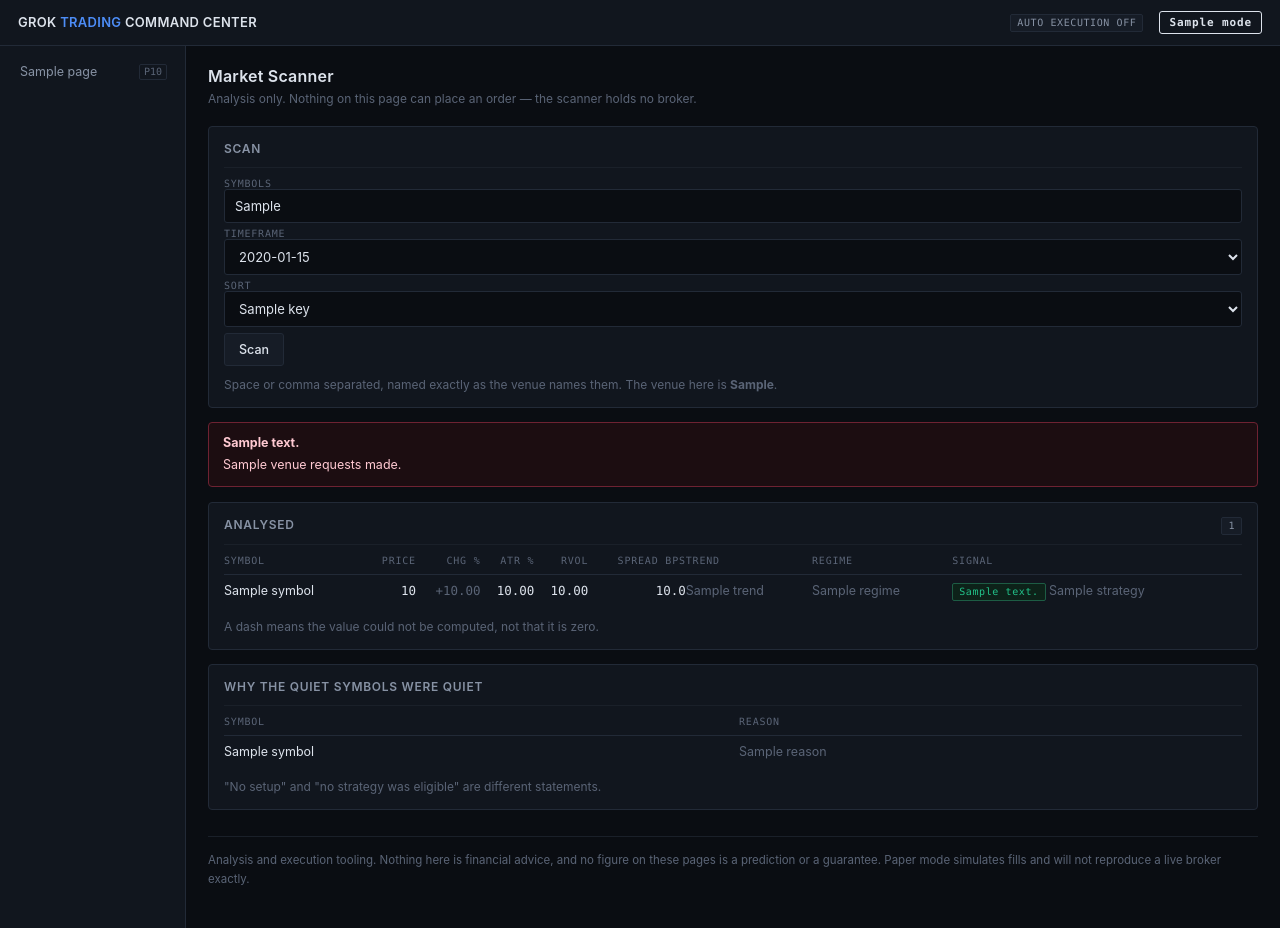
After one commit to JohnnyBizz/GateKeeper, a Python web app: template gtcc/src/gtcc/web/templates/scanner.html in a window 1280 px wide. The commit adds this page. Run offline with Jinja, Linux system fonts and the light colour scheme; the template is opened without the code that fills it: most values are stand-ins (such as "Sample title", 1, 10 or a date in 2020).

Commit message:
Scanner and Journal pages, where the gaps are as visible as the data
Both engines existed and neither had a screen. The pages were routed and
said "the engine behind this arrives in Phase 2", which stopped being
true two commits ago.

The scanner page gives the "not analysed" rows their own panel, under a
heading saying in words that they are not findings about those symbols,
with the reason for each. A scanner screen showing only the symbols it
managed to read would be the most misleading thing in the platform: a
short list looks like a quiet market rather than like a venue that
refused nine requests. The analysed table prints a dash for anything it
could not compute, with a line saying a dash is not a zero.

The journal page leads with counts per outcome, so refusals being kept is
visible rather than something to take on trust, and filters to them in
one click. With no database behind the deployment it says there is no
journal — an empty table would read as "nothing was traded", which is a
claim about trading rather than about configuration.

The navigation badge was keyed off the phase number, so a page kept
advertising "P2" after its engine shipped and a working page looked
unbuilt. PAGES now carries whether the page is built, the badge reads
that, and a test counts the remaining badges so this cannot rot quietly
again. The test that used /scanner as its example of an unbuilt page now
points at /agents, with a comment saying why it moved.

569 tests, 58 CI invariants.

Co-Authored-By: Claude Opus 5 <noreply@anthropic.com>
Claude-Session: https://claude.ai/code/session_01PTLsVcmo5YPrQ4V4ohXFHq

```diff
--- a/gtcc/src/gtcc/web/templates/base.html
+++ b/gtcc/src/gtcc/web/templates/base.html
@@ -17,10 +17,10 @@
 </header>
 <div class="shell">
   <nav class="side">
-    {% for key, href, label, phase in pages %}
+    {% for key, href, label, phase, built in pages %}
     <a href="{{ href }}" class="{{ 'active' if active == key else '' }}">
       <span>{{ label }}</span>
-      {% if phase > 1 %}<span class="phase">P{{ phase }}</span>{% endif %}
+      {% if not built %}<span class="phase">P{{ phase }}</span>{% endif %}
     </a>
     {% endfor %}
   </nav>
--- /dev/null
+++ b/gtcc/src/gtcc/web/templates/scanner.html
@@ -0,0 +1,139 @@
+{% extends "base.html" %}
+{% block title %}Market Scanner — {{ app_name }}{% endblock %}
+{% block content %}
+<h1>Market Scanner</h1>
+<p class="subtitle">
+  Analysis only. Nothing on this page can place an order — the scanner holds no
+  broker.
+</p>
+
+<div class="panel">
+  <div class="panel-head"><h2>Scan</h2></div>
+  <form method="get" action="/scanner" class="scanform">
+    <label>Symbols
+      <input type="text" name="symbols" value="{{ symbols_raw }}"
+             placeholder="EUR_USD GBP_USD BTCUSDT" size="48">
+    </label>
+    <label>Timeframe
+      <select name="timeframe">
+        {% for tf in timeframes %}
+        <option value="{{ tf }}" {{ 'selected' if tf == timeframe else '' }}>{{ tf }}</option>
+        {% endfor %}
+      </select>
+    </label>
+    <label>Sort
+      <select name="sort">
+        {% for key in sort_keys %}
+        <option value="{{ key }}" {{ 'selected' if key == sort else '' }}>{{ key }}</option>
+        {% endfor %}
+      </select>
+    </label>
+    <button type="submit">Scan</button>
+  </form>
+  <p class="subtitle" style="margin:10px 0 0">
+    Space or comma separated, named exactly as the venue names them. The venue
+    here is <strong>{{ data_adapter }}</strong>.
+  </p>
+</div>
+
+{% if result is none %}
+<div class="panel" style="margin-top:14px">
+  <div class="empty">
+    <strong>Nothing scanned yet</strong>
+    Enter symbols above. This panel stays empty rather than showing a sample
+    list that could be mistaken for a reading of the market.
+  </div>
+</div>
+{% else %}
+
+<div class="banner {{ 'warn' if result.truncated else '' }}" style="margin-top:14px">
+  <strong>{{ result.summary() }}</strong>
+  {{ result.requests_made }} venue request{{ '' if result.requests_made == 1 else 's' }} made.
+</div>
+
+<div class="panel" style="margin-top:14px">
+  <div class="panel-head">
+    <h2>Analysed</h2><span class="tag">{{ result.analysed | length }}</span>
+  </div>
+  {% if result.analysed %}
+  <table>
+    <thead><tr>
+      <th>Symbol</th><th class="r">Price</th><th class="r">Chg %</th><th class="r">ATR %</th>
+      <th class="r">RVol</th><th class="r">Spread bps</th><th>Trend</th><th>Regime</th><th>Signal</th>
+    </tr></thead>
+    <tbody>
+    {% for row in rows %}
+      <tr>
+        <td>{{ row.symbol }}</td>
+        <td class="r num">{{ row.price if row.price is not none else '—' }}</td>
+        <td class="r num {{ 'pos' if row.change_pct and row.change_pct > 0 else ('neg' if row.change_pct and row.change_pct < 0 else 'muted') }}">
+          {{ '{:+,.2f}'.format(row.change_pct) if row.change_pct is not none else '—' }}</td>
+        <td class="r num">{{ '{:,.2f}'.format(row.atr_pct) if row.atr_pct is not none else '—' }}</td>
+        <td class="r num">{{ '{:,.2f}'.format(row.relative_volume) if row.relative_volume is not none else '—' }}</td>
+        <td class="r num">{{ '{:,.1f}'.format(row.spread_bps) if row.spread_bps is not none else '—' }}</td>
+        <td class="muted">{{ row.trend if row.trend is not none else '—' }}</td>
+        <td class="muted">{{ row.regime if row.regime is not none else 'unknown' }}</td>
+        <td>
+          {% if row.signal %}
+          <span class="tag ok">{{ row.signal.decision }}</span>
+          <span class="muted">{{ row.signal.strategy }}</span>
+          {% else %}<span class="muted">—</span>{% endif %}
+        </td>
+      </tr>
+      {% if row.status == 'DEGRADED' and row.detail %}
+      <tr><td colspan="9" class="muted" style="padding-top:0">
+        <span class="tag warn">DEGRADED</span> {{ row.detail }}</td></tr>
+      {% endif %}
+    {% endfor %}
+    </tbody>
+  </table>
+  <p class="subtitle" style="margin:10px 0 0">
+    A dash means the value could not be computed, not that it is zero.
+  </p>
+  {% else %}
+  <div class="empty"><strong>Nothing was analysed</strong>Every symbol is accounted for below.</div>
+  {% endif %}
+</div>
+
+{% if result.not_analysed %}
+<div class="panel" style="margin-top:14px">
+  <div class="panel-head">
+    <h2>Not analysed</h2><span class="tag warn">{{ result.not_analysed | length }}</span>
+  </div>
+  <p class="subtitle" style="margin:0 0 10px">
+    These are <strong>not findings about these symbols</strong>. Each one is a
+    reason the scanner could not form a view.
+  </p>
+  <table>
+    <thead><tr><th>Symbol</th><th>Status</th><th>Why</th></tr></thead>
+    <tbody>
+    {% for row in result.not_analysed %}
+      <tr>
+        <td>{{ row.symbol }}</td>
+        <td><span class="tag {{ 'bad' if row.status in ('FAILED',) else 'warn' }}">{{ row.status }}</span></td>
+        <td class="muted">{{ row.detail }}</td>
+      </tr>
+    {% endfor %}
+    </tbody>
+  </table>
+</div>
+{% endif %}
+
+{% if silent %}
+<div class="panel" style="margin-top:14px">
+  <div class="panel-head"><h2>Why the quiet symbols were quiet</h2></div>
+  <table>
+    <thead><tr><th>Symbol</th><th>Reason</th></tr></thead>
+    <tbody>
+    {% for symbol, reason in silent %}
+      <tr><td>{{ symbol }}</td><td class="muted">{{ reason }}</td></tr>
+    {% endfor %}
+    </tbody>
+  </table>
+  <p class="subtitle" style="margin:10px 0 0">
+    "No setup" and "no strategy was eligible" are different statements.
+  </p>
+</div>
+{% endif %}
+{% endif %}
+{% endblock %}
```
Also changed, not shown: gtcc/docs/10-implementation-checklist.md (+3 -1 lines), gtcc/src/gtcc/api/routes/dashboard.py (+145 -12 lines), gtcc/src/gtcc/web/templates/journal.html (added, +72 -0 lines), gtcc/tests/test_api_and_runtime.py (+35 -2 lines), gtcc/README.md.
